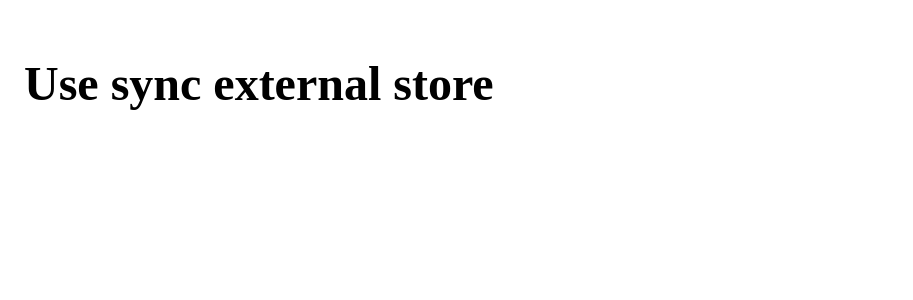
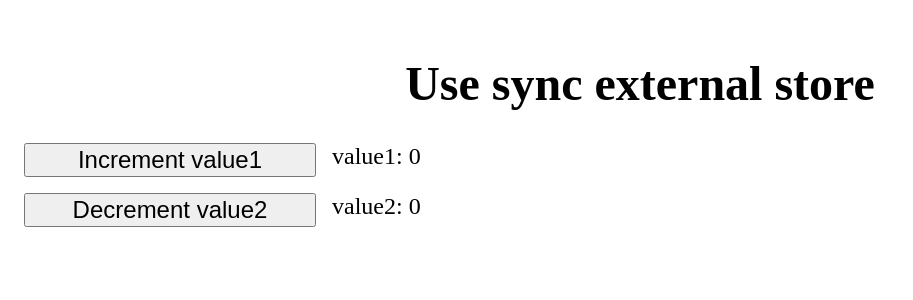
Before and after one commit to SergeAtZeDigitalBench/react-ts-spa-polygon, a React (Vite) app: page / in a window 1280 px wide. Shown: the top 300 px of the page, without its empty margins (0-913 px from the left). Built offline with nearby package versions, Linux system fonts and the light colour scheme.

Commit message:
feat: store initial subscribe implemented

```diff
--- a/src/App.css
+++ /dev/null
@@ -1,2 +0,0 @@
-.App {
-}
--- /dev/null
+++ b/src/App.module.css
@@ -0,0 +1,9 @@
+.App {
+  display: grid;
+  grid-template-columns: 1fr 1fr;
+  gap: 1rem;
+  max-width: 600px;
+}
+.AppHeader {
+  text-align: center;
+}
--- a/src/App.tsx
+++ b/src/App.tsx
@@ -1,11 +1,70 @@
-import { useState } from "react";
-import "./App.css";
+import { useState, useEffect } from "react";
+import store from "./store";
+
+import styles from "./App.module.css";
+
+interface IValueItemProp {
+  item: string;
+}
+
+const useStore = (): [
+  Record<string, number>,
+  (incomingState: Record<string, number>) => void
+] => {
+  const [state, setState] = useState(() => store.getState());
+
+  useEffect(() => {
+    const unsubscribe = store.subscribe(setState);
+
+    return () => {
+      unsubscribe();
+    };
+  }, []);
+
+  return [state, store.setState];
+};
+
+const DisplayValue = ({ item }: IValueItemProp) => {
+  const [state] = useStore();
+
+  return (
+    <div>
+      {item}: {state[item]}
+    </div>
+  );
+};
+
+const IncrementValue = ({ item }: IValueItemProp) => {
+  const [state, setState] = useStore();
+
+  const handleClick = () => {
+    setState({ ...state, [item]: state[item] + 1 });
+  };
+
+  return <button onClick={handleClick}>Increment {item}</button>;
+};
+
+const DecrementValue = ({ item }: IValueItemProp) => {
+  const [state, setState] = useStore();
+
+  const handleClick = () => {
+    setState({ ...state, [item]: state[item] - 1 });
+  };
+
+  return <button onClick={handleClick}>Decrement {item}</button>;
+};
 
 function App() {
   return (
-    <div>
-      <h1>Use sync external store</h1>
-    </div>
+    <>
+      <h1 className={styles.AppHeader}>Use sync external store</h1>
+      <div className={styles.App}>
+        <IncrementValue item="value1" />
+        <DisplayValue item="value1" />
+        <DecrementValue item="value2" />
+        <DisplayValue item="value2" />
+      </div>
+    </>
   );
 }
 
--- a/src/store.ts
+++ b/src/store.ts
@@ -1,13 +1,25 @@
+type SubscriberFn<D> = (value: D) => any;
+
 export const createStore = <S = any>(intialState: S) => {
   let newState = intialState;
+  const subscribers = new Set<SubscriberFn<S>>();
 
   return {
     getState: () => newState,
-    setState: (incomingState: S) => (newState = incomingState),
+    setState: (incomingState: S) => {
+      newState = incomingState;
+      subscribers.forEach((subscriberFn) => {
+        subscriberFn(newState);
+      });
+    },
+    subscribe: (listener: SubscriberFn<S>) => {
+      subscribers.add(listener);
+      return () => subscribers.delete(listener);
+    },
   };
 };
 
-const store = createStore({
+const store = createStore<Record<string, number>>({
   value1: 0,
   value2: 0,
 });
```
